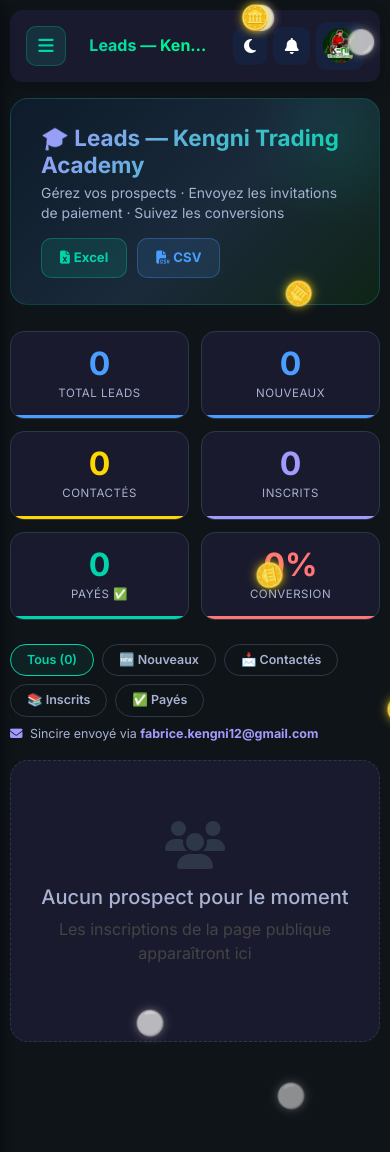
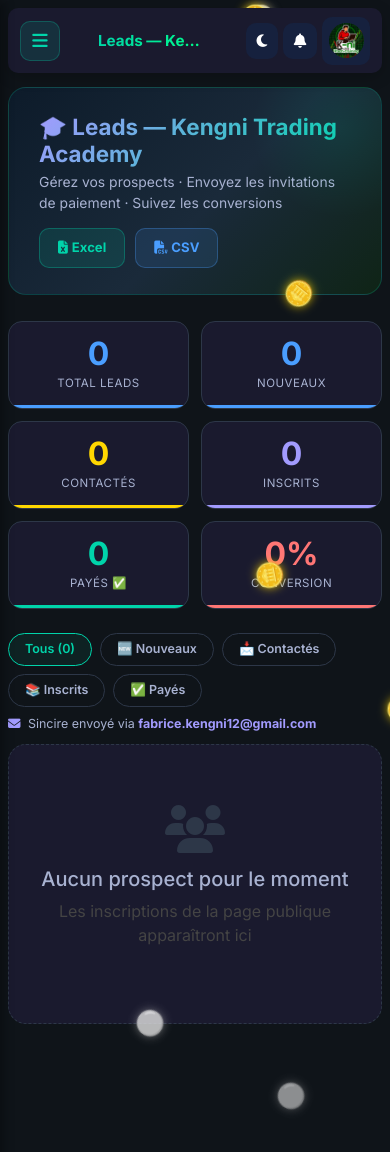
Before and after one commit to kengni1234/brio-kengni-freude, a Flask app: page /admin/leads in a window 390 px wide. Shown: the top 1152 px of the page. Run offline with Flask 3, Linux system fonts and the light colour scheme; the visitor is signed in with stand-in values (Sample User, id 1); data that the repository does not hold is empty; some libraries are stand-ins or nearby versions.

Commit message:
feat: responsive mobile complet

```diff
--- a/templates/base.html
+++ b/templates/base.html
@@ -149,6 +149,8 @@
             margin-left: 280px;
             padding: 2rem;
             min-height: 100vh;
+            transition: margin-left 0.3s ease;
+            overflow-x: hidden;
         }
 
         /* Top Bar */
@@ -490,8 +492,9 @@
             /* ── Sidebar drawer ── */
             .sidebar {
                 transform: translateX(-100%);
-                z-index: 1000;
+                z-index: 1050;
                 transition: transform .3s cubic-bezier(.4,0,.2,1);
+                width: 270px !important;
             }
             .sidebar.active {
                 transform: translateX(0);
@@ -502,101 +505,129 @@
             /* ── Main content pleine largeur ── */
             .main-content {
                 margin-left: 0 !important;
-                padding: .875rem !important;
+                padding: .75rem !important;
                 width: 100% !important;
+                max-width: 100vw !important;
             }
 
             /* ── Hamburger visible ── */
             .hamburger-btn { display: flex; }
 
-            /* ── Top bar mobile ── */
+            /* ── Top bar mobile sticky ── */
             .top-bar {
-                padding: .75rem 1rem !important;
-                border-radius: 12px !important;
-                margin-bottom: 1rem !important;
+                padding: .65rem .875rem !important;
+                border-radius: 10px !important;
+                margin-bottom: .875rem !important;
                 flex-wrap: nowrap;
-                gap: .5rem;
+                gap: .4rem;
+                position: sticky;
+                top: 0;
+                z-index: 100;
             }
             .top-bar h1 {
-                font-size: 1.15rem !important;
+                font-size: 1.05rem !important;
                 white-space: nowrap;
                 overflow: hidden;
                 text-overflow: ellipsis;
-                max-width: 160px;
+                max-width: 140px;
+                flex: 1;
             }
-            .top-bar-actions { gap: .4rem !important; }
+            .top-bar-actions { gap: .35rem !important; flex-shrink: 0; }
 
             /* Masquer le nom d'utilisateur, garder l'avatar */
-            .user-profile span { display: none; }
+            .user-profile span { display: none !important; }
             .user-profile {
                 padding: .4rem !important;
-                min-width: 36px;
-                justify-content: center;
+                min-width: 36px !important;
+                justify-content: center !important;
+                gap: 0 !important;
             }
             .theme-toggle,
             .notification-badge {
-                padding: .45rem .7rem !important;
+                padding: .45rem .65rem !important;
+                font-size: .9rem !important;
             }
 
-            /* ── Tables — scroll horizontal ── */
+            /* ── Tables scroll horizontal ── */
             .custom-table {
                 overflow-x: auto !important;
                 -webkit-overflow-scrolling: touch !important;
-                border-radius: 12px !important;
+                border-radius: 10px !important;
             }
-            .custom-table table {
-                min-width: 520px;
-            }
+            .custom-table table { min-width: 500px; }
             .custom-table th,
             .custom-table td {
-                padding: .6rem .75rem !important;
-                font-size: .82rem !important;
+                padding: .55rem .7rem !important;
+                font-size: .8rem !important;
                 white-space: nowrap;
             }
 
-            /* ── Stat cards — 2 colonnes ── */
+            /* ── Stat cards 2 colonnes ── */
             .row.g-4 > .col-md-3,
-            .row.g-4 > .col-lg-3 {
+            .row.g-4 > .col-lg-3,
+            .row.g-3 > .col-md-3,
+            .row.g-3 > .col-lg-3 {
                 flex: 0 0 50% !important;
                 max-width: 50% !important;
             }
-            .stat-card { padding: 1rem !important; }
-            .stat-card h2 { font-size: 1.5rem !important; }
+            .stat-card { padding: .875rem !important; }
+            .stat-card h2 { font-size: 1.4rem !important; }
+            .stat-card h6 { font-size: .8rem !important; }
             .stat-card .icon {
-                width: 44px !important;
-                height: 44px !important;
-                font-size: 1.3rem !important;
+                width: 42px !important;
+                height: 42px !important;
+                font-size: 1.2rem !important;
+                margin-bottom: .6rem !important;
             }
 
-            /* ── Colonnes Bootstrap → pleine largeur ── */
-            .col-lg-8, .col-lg-7, .col-lg-6,
-            .col-md-8, .col-md-7, .col-md-6 {
+            /* ── Colonnes Bootstrap pleine largeur ── */
+            .col-lg-8, .col-lg-7, .col-lg-6, .col-lg-5, .col-lg-4,
+            .col-md-8, .col-md-7, .col-md-6, .col-md-5, .col-md-4 {
                 flex: 0 0 100% !important;
                 max-width: 100% !important;
             }
 
-            /* ── Modals Bootstrap ── */
+            /* ── Modals ── */
             .modal-dialog {
                 margin: .5rem !important;
                 max-width: calc(100vw - 1rem) !important;
             }
+            .modal-content { border-radius: 12px !important; }
             .modal-body  { padding: 1rem !important; }
-            .modal-header { padding: .875rem 1rem !important; }
+            .modal-header { padding: .75rem 1rem !important; }
             .modal-footer {
-                padding: .75rem 1rem !important;
+                padding: .65rem 1rem !important;
                 flex-wrap: wrap !important;
-                gap: .5rem !important;
+                gap: .4rem !important;
+            }
+            .modal-footer .btn { flex: 1 1 auto; }
+
+            /* ── Formulaires evite zoom iOS ── */
+            .form-control,
+            .form-select,
+            input[type="text"],
+            input[type="email"],
+            input[type="password"],
+            input[type="number"],
+            input[type="date"],
+            select, textarea {
+                font-size: 16px !important;
+                border-radius: 8px !important;
+            }
+            .row.g-2 > [class*="col-"],
+            .row.g-3 > [class*="col-md-"],
+            .row.g-3 > [class*="col-lg-"] {
+                flex: 0 0 100% !important;
+                max-width: 100% !important;
             }
 
-            /* ── Formulaires ── */
-            .form-control,
-            .form-select,
-            input, select, textarea {
-                font-size: 16px !important; /* évite le zoom iOS */
-            }
-            .row.g-2 > [class*="col-"] {
-                flex: 0 0 100% !important;
-                max-width: 100% !important;
+            /* ── Boutons pleine largeur ── */
+            .btn-primary-custom,
+            .btn-danger-custom {
+                padding: .65rem 1rem !important;
+                font-size: .9rem !important;
+                width: 100%;
+                margin-bottom: .3rem;
             }
 
             /* ── Barres d'actions ── */
@@ -606,20 +637,50 @@
                 gap: .5rem !important;
             }
 
+            /* ── Charts responsive ── */
+            canvas {
+                max-width: 100% !important;
+                height: auto !important;
+            }
+
             /* ── Espacements ── */
-            .mb-4 { margin-bottom: 1rem !important; }
-            .p-4  { padding: 1rem !important; }
+            .mb-4 { margin-bottom: .875rem !important; }
+            .mb-3 { margin-bottom: .65rem !important; }
+            .p-4  { padding: .875rem !important; }
+            .p-3  { padding: .65rem !important; }
             .container-fluid { padding: 0 !important; }
+            .row { margin-left: -.375rem !important; margin-right: -.375rem !important; }
+            .row > * { padding-left: .375rem !important; padding-right: .375rem !important; }
+
+            /* ── Cards generiques ── */
+            .card { border-radius: 10px !important; }
+            .card-body { padding: .875rem !important; }
         }
 
         @media (max-width: 480px) {
-            .top-bar h1 { font-size: 1rem !important; max-width: 120px; }
+            .top-bar h1 { font-size: .95rem !important; max-width: 110px; }
+            .top-bar { padding: .55rem .75rem !important; }
+            .main-content { padding: .5rem !important; }
+
+            /* Stat cards 1 colonne sur tres petit ecran */
             .row.g-4 > .col-md-3,
             .row.g-4 > .col-lg-3 {
                 flex: 0 0 100% !important;
                 max-width: 100% !important;
             }
-            .main-content { padding: .625rem !important; }
+
+            /* Tables plus compactes */
+            .custom-table th,
+            .custom-table td {
+                padding: .45rem .55rem !important;
+                font-size: .75rem !important;
+            }
+
+            /* Modals quasi plein ecran */
+            .modal-dialog {
+                margin: .25rem !important;
+                max-width: calc(100vw - .5rem) !important;
+            }
         }
 
         /* Scrollbar */
```
Also changed, not shown: templates/login.html (+72 -0 lines).
